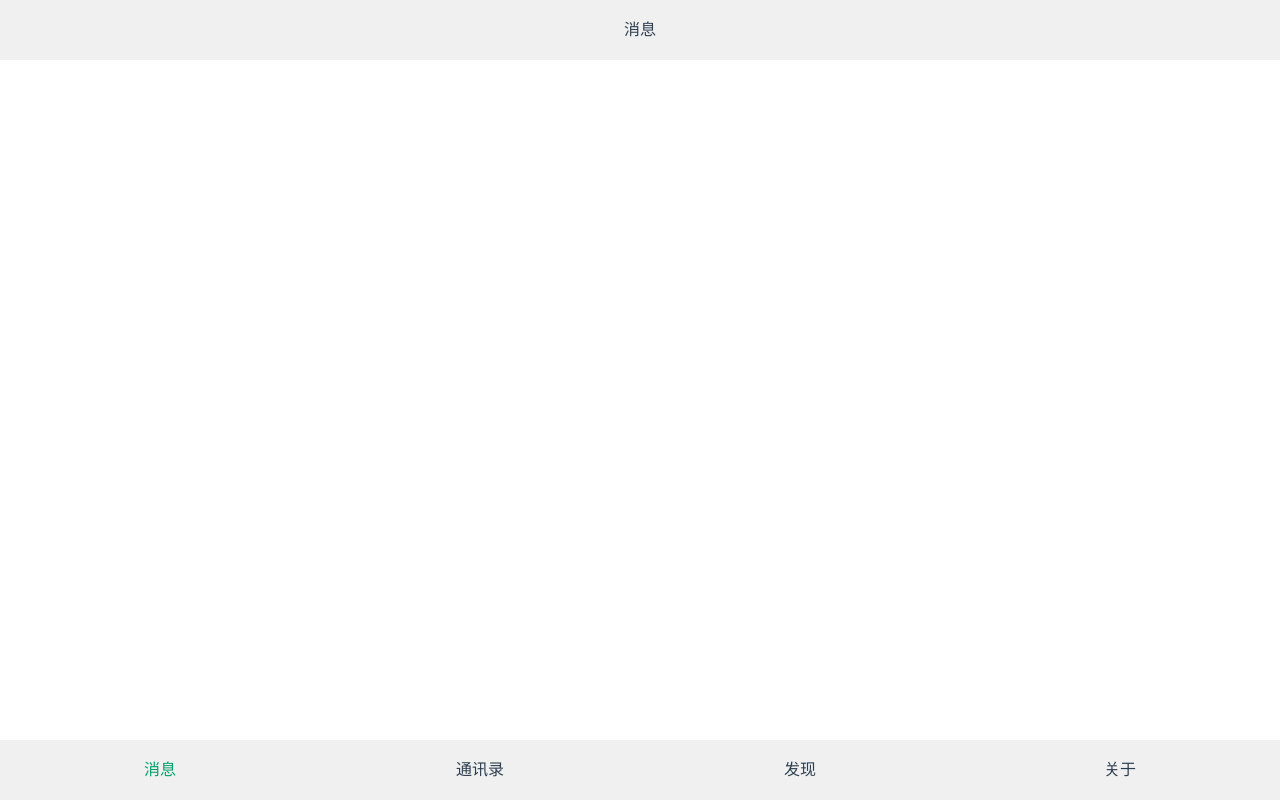
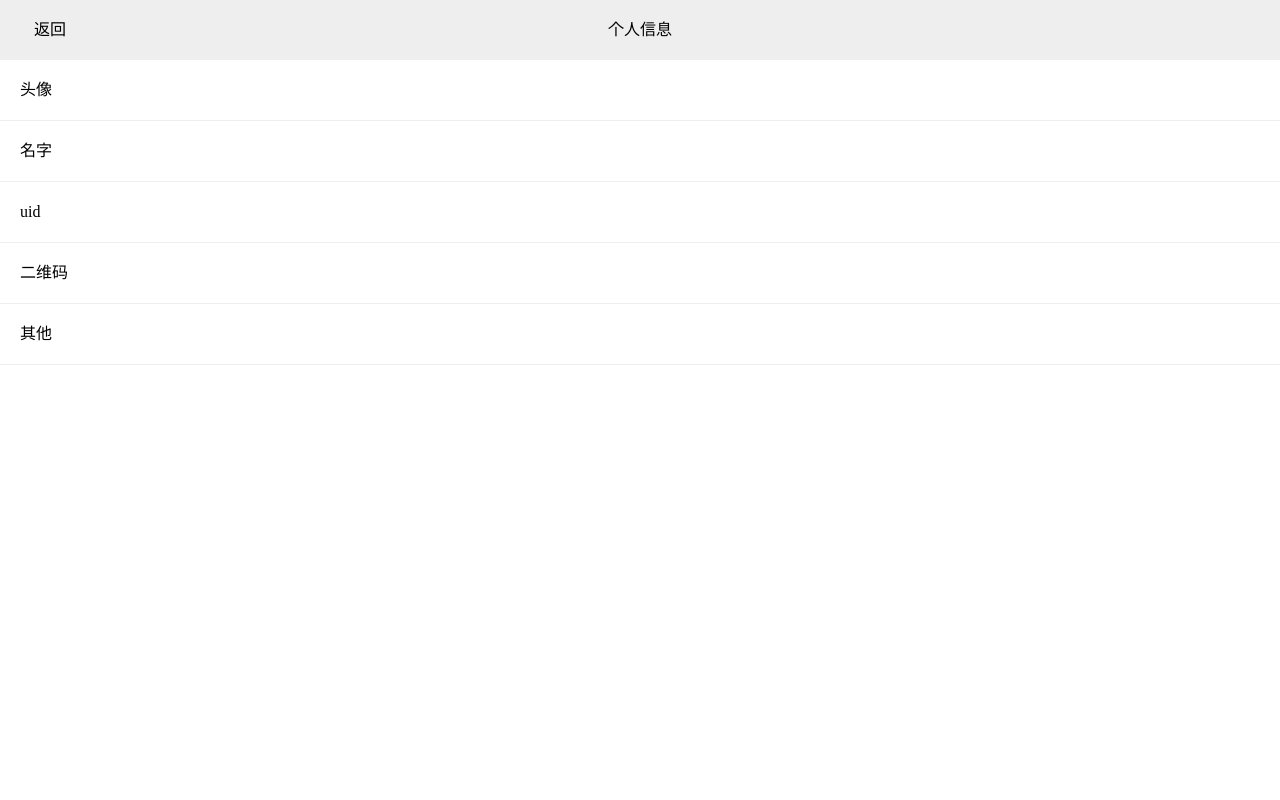
Before and after one commit to sweetgrass/VUE3test, a Vue app: page /about/me in a window 1280 px wide. Before the commit this address had no page. Built offline with nearby package versions, Linux system fonts and the light colour scheme.

Commit message:
add aboutpage

```diff
--- a/src/pages/About.vue
+++ b/src/pages/About.vue
@@ -1,6 +1,91 @@
 <template>
-    <div>我是详情页</div>
+    <div class="abtme">
+        <div class="shortcut" @click='aboutme'>
+            <div class="me" >me</div>
+            <div class="uinfo">
+                <div class="un">myusername</div>
+                <div class="uid">uid:123456</div>
+            </div>
+        </div>
+        <div class="bottomarea">
+            <div class="more">
+                <div class="funcslot">收藏</div>
+                <div class="funcslot">功能1</div>
+                <div class="funcslot">功能2</div>
+            </div>
+            <div class="setup">设置</div>
+        </div>
+        <router-view></router-view>
+    </div>
 </template>
 <script setup>
+import {useRouter} from 'vue-router';
+let router = useRouter();
+let aboutme = ()=>{
+    router.push('/about/me');
+}
+</script>
+<style scoped>
+.abtme{
+    position: relative;
+}
+.shortcut{
+    position: relative;
+    width:100%;
+    height:100px;
+    cursor:pointer;
+}
+.me{
+    position: absolute;
+    top:10px;
+    left:10px;
+    width:80px;
+    height:80px;
+    line-height: 80px;
+    background: #009f69;
+    color:white;
+    font-weight: 600;
+    font-size: 20px;
+}
+.uinfo{
+    display: inline-block;
+    position: absolute;
+    top:10px;
+    left:100px;
+    text-align: left;
+}
+.uinfo>div{
+    line-height: 40px;
+}
+.un{
+    font-size: 18px;
+}
+.uid{
+    font-size: 15px;
+    color:#777;
+}
+.bottomarea{
+    position: relative;
+}
+.bottomarea > div{
+    width:100%;
+    box-sizing: border-box;
+    margin:10px 0;
+    background: rgb(240,240,240);
+    line-height: 40px;
+    cursor:pointer;
+    text-align: left;
+}
+.funcslot{
+    padding: 10px 0px;
+    box-sizing: border-box;
 
-</script>
+}
+.funcslot:nth-last-child(n+2){
+    border-bottom: 1px solid #aaa;
+}
+.setup{
+    box-sizing: border-box;
+    padding:10px;
+}
+</style>
--- /dev/null
+++ b/src/pages/AboutMe.vue
@@ -0,0 +1,52 @@
+<template>
+  <teleport to="body">
+    <div class="fullPageContainer">
+      <div class='top'>
+        <div class="returnto" @click='returntoabout'>返回</div>
+        <div class='label'>个人信息</div>
+      </div>
+      <div class="ui">
+        <div class="each">头像</div>
+        <div class="each">名字</div>
+        <div class="each">uid</div>
+        <div class="each">二维码</div>
+        <div class="each">其他</div>
+      </div>
+    </div>
+  </teleport>
+</template>
+<script setup>
+import {useRouter} from 'vue-router';
+let router = useRouter();
+let returntoabout = ()=>{
+    router.push('/about');
+}
+</script>
+<style scoped>
+.top{
+    width:100%;
+    height:60px;
+    line-height: 60px;
+    position:relative;
+    background: #eee;
+}
+.returnto{
+    position:absolute;
+    top:0;
+    left:0;
+    cursor:pointer;
+    width:100px;
+    text-align: center;
+}
+.label{
+    text-align: center;
+}
+.each{
+    width:100%;
+    line-height: 60px;
+    box-sizing: border-box;
+    border-bottom: 1px solid #eee;
+    cursor:pointer;
+    padding:0 20px;
+}
+</style>
--- a/src/pages/Home.vue
+++ b/src/pages/Home.vue
@@ -29,7 +29,7 @@ const tabs = ref([
   },
   {
     name: "关于",
-    path: "/About",
+    path: "/about",
   },
 ]);
 const tabChange = (name) => {
--- a/src/pages/message.vue
+++ b/src/pages/message.vue
@@ -1,5 +1,6 @@
 <template>
   <div class='msglist'>
+    <div v-if='loading'>正在获取聊天数据...</div>
     <Msbar v-for='item in listhere' :key="item.latestMessage.time" @click="talkToSB(item.username)" :item='item'></Msbar>
   </div>
 </template>
@@ -18,8 +19,10 @@ let talkToSB = (un)=>{
 }
 let listok = ref(false);
 let listhere = ref([]);
+let loading = ref(true)
 onBeforeMount(async ()=>{
   let lst = await store.dispatch('getlist');
+  loading.value = false;
   listok.value = lst=='success'?true:false;
   listhere.value = store.state.currentList;
 })
```
Also changed, not shown: src/router/index.js (+9 -2 lines).
